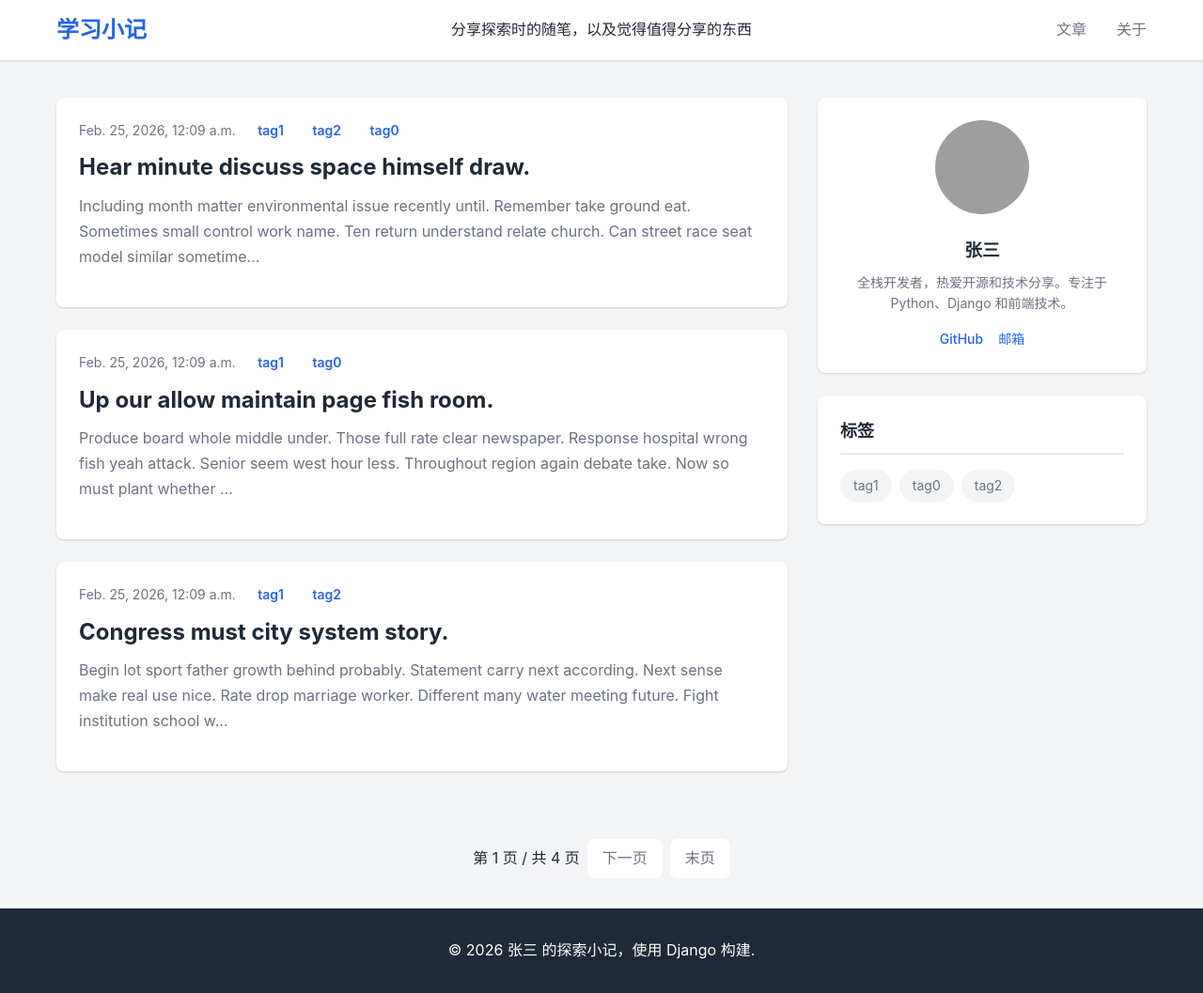
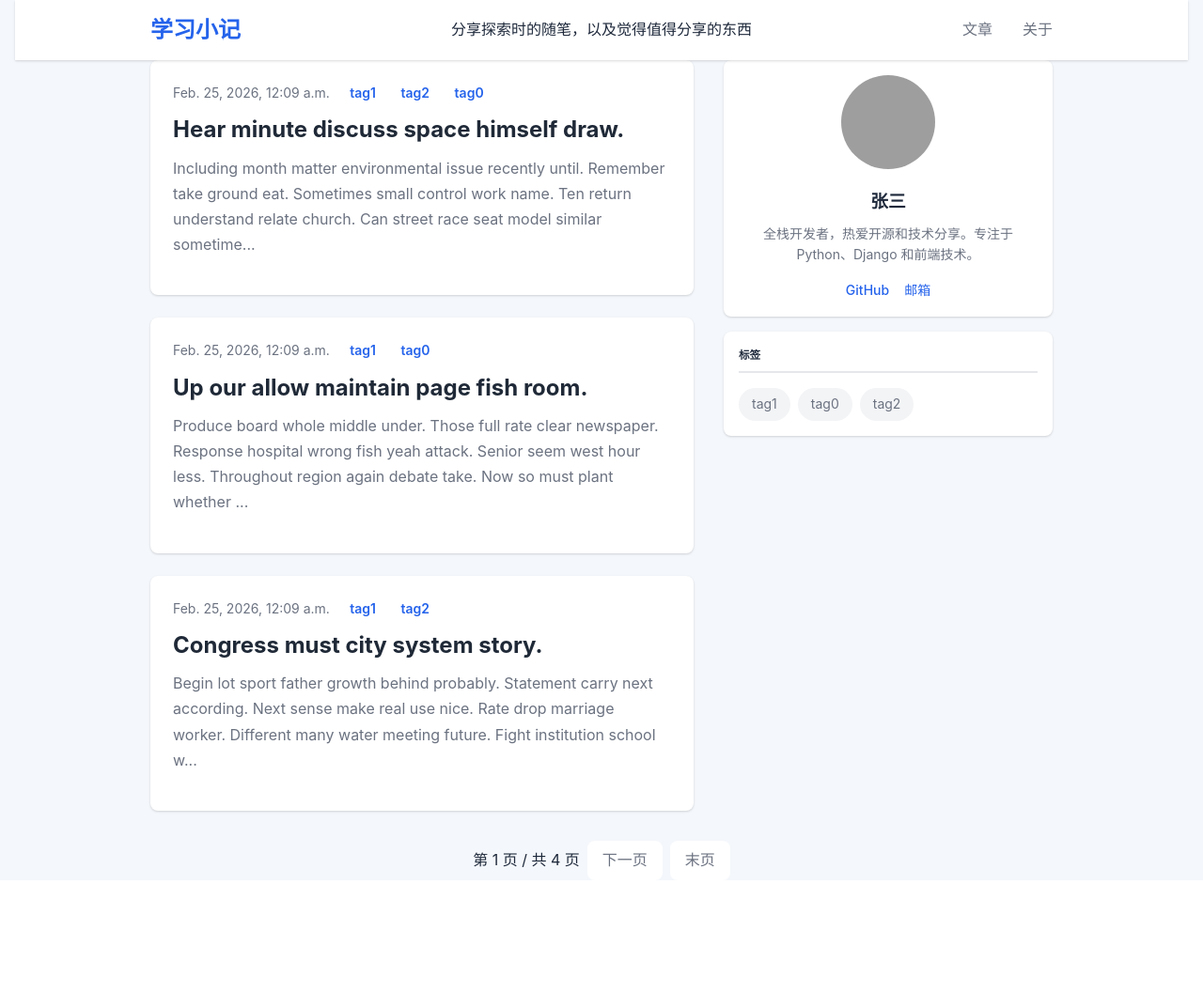
Before and after one commit to MNFConde/DjangoLearn, a Django app: page /blogs/ in a window 1280 px wide. Shown: the whole page at 94% size. After the commit the page ends 923 px from the top, so only its background shows below. Run offline with Django 5.2, Linux system fonts and the light colour scheme; data comes from the database, SQL or seed files in the repository; grey boxes are pictures that could not be loaded.

Commit message:
feat(blogs): 简单调整样式

```diff
--- a/djangotutorial/blogs/static/blogs/blogs_style.css
+++ b/djangotutorial/blogs/static/blogs/blogs_style.css
@@ -228,18 +228,18 @@
 .sidebar {
     display: flex;
     flex-direction: column;
-    gap: 1.5rem;
+    gap: 1rem;
 }
 
 .widget {
     background-color: var(--bg-card);
     border-radius: var(--radius);
-    padding: 1.5rem;
+    padding: 1rem;
     box-shadow: var(--shadow);
 }
 
 .widget-title {
-    font-size: 1.125rem;
+    font-size: 0.725rem;
     margin-bottom: 1rem;
     padding-bottom: 0.5rem;
     border-bottom: 2px solid var(--border-color);
@@ -254,7 +254,7 @@
     width: 100px;
     height: 100px;
     border-radius: 50%;
-    margin-bottom: 1rem;
+    margin-bottom: 0.75rem;
 }
 
 .profile h3 {
@@ -421,3 +421,299 @@
         margin-top: 1rem;
     }
 }
+
+/* ===== 全局重置 ===== */
+* {
+  margin: 0;
+  padding: 0;
+  box-sizing: border-box;
+}
+
+body {
+  font-family: -apple-system, BlinkMacSystemFont, 'Segoe UI', Roboto, 'Helvetica Neue', Arial, sans-serif;
+  line-height: 1.6;
+  color: #1e293b;
+  background-color: #f4f7fb;
+  padding: 0 1rem;
+}
+
+/* ===== 页眉 & 页脚 ===== */
+header, footer {
+  max-width: 900px;
+  margin: 2rem auto;
+  padding: 0 1rem;
+}
+
+header {
+  display: flex;
+  flex-wrap: wrap;
+  justify-content: space-between;
+  align-items: center;
+  border-bottom: 1px solid #e2e8f0;
+  padding-bottom: 1rem;
+}
+
+/* 站点标题（假设使用 h1 或 .site-title） */
+header h1,
+header .site-title {
+  font-size: 1.6rem;
+  font-weight: 600;
+  color: #0f172a;
+  margin: 0;
+}
+
+header nav ul {
+  display: flex;
+  flex-wrap: wrap;
+  list-style: none;
+  gap: 1.5rem;
+}
+
+header nav a {
+  text-decoration: none;
+  color: #334155;
+  font-weight: 500;
+  transition: color 0.2s;
+}
+
+header nav a:hover {
+  color: #2563eb;
+}
+
+footer {
+  text-align: center;
+  color: #64748b;
+  border-top: 1px solid #e2e8f0;
+  padding-top: 2rem;
+  font-size: 0.9rem;
+}
+
+/* ===== 文章主体卡片 ===== */
+.post-content {
+  max-width: 760px;
+  margin: 2rem auto;
+  background-color: #ffffff;
+  padding: 2.5rem;
+  border-radius: 20px;
+  box-shadow: 0 15px 35px -8px rgba(0, 0, 0, 0.05);
+}
+
+/* ===== Markdown 内容样式 ===== */
+.post-content h1,
+.post-content h2,
+.post-content h3,
+.post-content h4 {
+  font-weight: 600;
+  line-height: 1.25;
+  margin-top: 2.2rem;
+  margin-bottom: 0.5rem;
+  color: #0f172a;
+}
+
+.post-content h1 {
+  font-size: 2.2rem;
+  border-bottom: 1px solid #eaecef;
+  padding-bottom: 0.3rem;
+}
+
+.post-content h2 {
+  font-size: 1.8rem;
+  border-bottom: 1px solid #eaecef;
+  padding-bottom: 0.2rem;
+}
+
+.post-content h3 {
+  font-size: 1.5rem;
+}
+
+.post-content h4 {
+  font-size: 1.25rem;
+}
+
+.post-content p {
+  margin-bottom: 1.3rem;
+}
+
+.post-content a {
+  color: #2563eb;
+  text-decoration: none;
+  border-bottom: 1px solid transparent;
+  transition: border-color 0.2s;
+}
+
+.post-content a:hover {
+  border-bottom-color: #2563eb;
+}
+
+.post-content strong {
+  color: #0f172a;
+  font-weight: 600;
+}
+
+.post-content ul,
+.post-content ol {
+  margin: 1rem 0 1.5rem 2rem;
+}
+
+.post-content li {
+  margin-bottom: 0.4rem;
+}
+
+.post-content code {
+  font-family: 'SF Mono', 'Fira Code', 'Cascadia Code', Consolas, monospace;
+  background-color: #f1f5f9;
+  padding: 0.2rem 0.4rem;
+  border-radius: 6px;
+  font-size: 0.9em;
+  color: #b91c1c;
+}
+
+.post-content pre {
+  background-color: #0f172a;
+  color: #e2e8f0;
+  padding: 1.2rem;
+  border-radius: 12px;
+  overflow-x: auto;
+  margin: 1.8rem 0;
+}
+
+.post-content pre code {
+  background-color: transparent;
+  color: inherit;
+  padding: 0;
+  font-size: 0.9rem;
+  border-radius: 0;
+}
+
+.post-content blockquote {
+  border-left: 4px solid #2563eb;
+  background-color: #f8fafc;
+  padding: 1rem 1.5rem;
+  margin: 1.8rem 0;
+  font-style: italic;
+  color: #334155;
+  border-radius: 0 12px 12px 0;
+}
+
+.post-content img {
+  max-width: 100%;
+  height: auto;
+  border-radius: 12px;
+  margin: 1.8rem 0;
+  box-shadow: 0 5px 15px rgba(0,0,0,0.03);
+}
+
+.post-content table {
+  width: 100%;
+  border-collapse: collapse;
+  margin: 1.8rem 0;
+  font-size: 0.95rem;
+}
+
+.post-content th,
+.post-content td {
+  border: 1px solid #cbd5e1;
+  padding: 0.6rem 0.8rem;
+  text-align: left;
+}
+
+.post-content th {
+  background-color: #f1f5f9;
+  font-weight: 600;
+}
+
+.post-content hr {
+  border: 0;
+  border-top: 2px dashed #cbd5e1;
+  margin: 2.5rem 0;
+}
+
+/* 脚注或小字 */
+.post-content small {
+  font-size: 0.85rem;
+  color: #64748b;
+}
+
+/* ===== 响应式优化 ===== */
+@media (max-width: 640px) {
+  body {
+    padding: 0 0.75rem;
+  }
+
+  header {
+    flex-direction: column;
+    align-items: flex-start;
+    gap: 0.8rem;
+  }
+
+  header nav ul {
+    gap: 1rem;
+  }
+
+  .post-content {
+    padding: 1.5rem;
+    border-radius: 16px;
+  }
+
+  .post-content h1 {
+    font-size: 1.9rem;
+  }
+
+  .post-content h2 {
+    font-size: 1.6rem;
+  }
+
+  .post-content h3 {
+    font-size: 1.35rem;
+  }
+
+  .post-content pre {
+    padding: 1rem;
+  }
+}
+
+html, body {
+    height: 100%;  /* 关键：让 body 占满视口高度 */
+}
+
+body {
+    display: flex;
+    flex-direction: column;
+    min-height: 100vh;  /* 至少占满一屏 */
+}
+
+:root {
+    --primary-color: #2563eb;
+    --primary-hover: #1d4ed8;
+    --text-primary: #1f2937;
+    --text-secondary: #6b7280;
+    --bg-body: #f3f4f6;
+    --bg-card: #ffffff;
+    --border-color: #e5e7eb;
+    --shadow: 0 1px 3px 0 rgba(0, 0, 0, 0.1), 0 1px 2px 0 rgba(0, 0, 0, 0.06);
+    --shadow-lg: 0 10px 15px -3px rgba(0, 0, 0, 0.1), 0 4px 6px -2px rgba(0, 0, 0, 0.05);
+    --radius: 8px;
+
+    /* 宽度调整：从 1200px 改为 900px，更接近博客园的紧凑风格 */
+    --max-width: 1000px;
+    --content-width: 860px;  /* 内容区稍窄一些，阅读更舒适 */
+}
+
+.main-wrapper {
+    flex: 1 0 auto;  /* 关键：可以增长，不会收缩，基准高度 auto */
+    width: 100%;
+}
+.footer {
+    flex-shrink: 0;  /* 关键：防止页脚被压缩 */
+    /* background-color: var(--text-primary); */
+    color: white;
+    /* text-align: center; */
+    /* padding: 2rem 0; */
+    /* 移除原来的 margin-top: 2rem，避免多余间距 */
+}
+
+.container {
+    max-width: var(--max-width);
+    margin: 0 auto;
+    padding: 0 20px;
+}
--- a/djangotutorial/blogs/templates/blogs/base.html
+++ b/djangotutorial/blogs/templates/blogs/base.html
@@ -39,14 +39,16 @@
             - curr_page         : 当前页
     {% endcomment %}
     <!-- 主内容区 -->
-    {% block page_main %}
-    {% endblock page_main %}
+    <main class="main-wrapper">
+        {% block page_main %}
+        {% endblock page_main %}
+    </main>
     <!-- 页脚 -->
-    <footer class="footer">
+    {% comment %} <footer class="footer">
         <div class="container">
             <p>&copy; 2026 张三 的探索小记，使用 Django 构建.</p>
         </div>
-    </footer>
+    </footer> {% endcomment %}
 
 </body>
 </html>
--- a/djangotutorial/blogs/templatetags/blogs_template_filter.py
+++ b/djangotutorial/blogs/templatetags/blogs_template_filter.py
@@ -18,6 +18,8 @@
                 "markdown.extensions.extra",
                 "markdown.extensions.codehilite",
                 "markdown.extensions.toc",
+                "nl2br",
+                "fenced_code",
             ],
         )
     )
```
